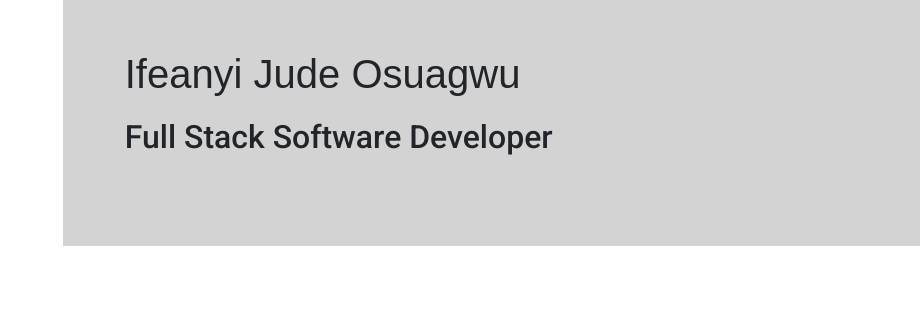
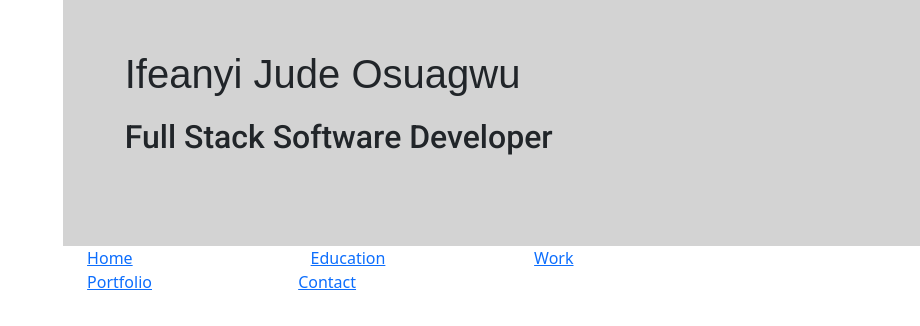
Before and after one commit to saintify200/milestone1-project-ci, a plain HTML site: page index.html in a window 1280 px wide. Shown: the whole page, without its empty margins (360-1280 px from the left). Drawn offline with nearby package versions, Linux system fonts and the light colour scheme.

Commit message:
added navigation bars to index.html header

```diff
--- a/index.html
+++ b/index.html
@@ -11,15 +11,36 @@
 </head>
 <body>
     <header>
-        <div class="row">
+        <div class="row no-gutters">
             <a href="index.html" class="col-md-4 logo">
 
             </a>
             <div class="col-md-8">
-                <div class="row bg-color-name-title">
+                <div class="row no-gutters bg-color-name-title">
                     <div class="col heading">
                         <h1 class="name">Ifeanyi Jude Osuagwu</h1>
                         <h2 class="title">Full Stack Software Developer</h2>
+                    </div>
+                </div>
+                <div class="row no-gutters">
+                    <div class="col">
+                        <ul id="nav" class="list-inline menucontainer">
+                            <li class="col-6 col-sm-3 ui-menu-color-home list-inline-item">
+                                <a href="#"><i class="fa fa-home" aria-hidden="true"></i><span>Home</span></a>
+                            </li>
+                            <li class="col-6 col-sm-3 ui-menu-color-education list-inline-item">
+                                <a href="#"><i class="fa fa-graduation-cap" aria-hidden="true"></i><span>Education</span></a>
+                            </li>
+                            <li class="col-6 col-sm-3 ui-menu-color-work list-inline-item">
+                                <a href="#"><i class="fa fa-industry" aria-hidden="true"></i><span>Work</span></a>
+                            </li>
+                            <li class="col-6 col-sm-3 ui-menu-color-portfolio list-inline-item">
+                                <a href="#"><i class="fa fa-briefcase" aria-hidden="true"></i><span>Portfolio</span></a>
+                            </li>
+                            <li class="col-6 col-sm-3 ui-menu-color-contact list-inline-item">
+                                <a href="#"><i class="fa fa-comment-o" aria-hidden="true"></i><span>Contact</span></a>
+                            </li>
+                        </ul>
 
                     </div>
                 </div>
```
